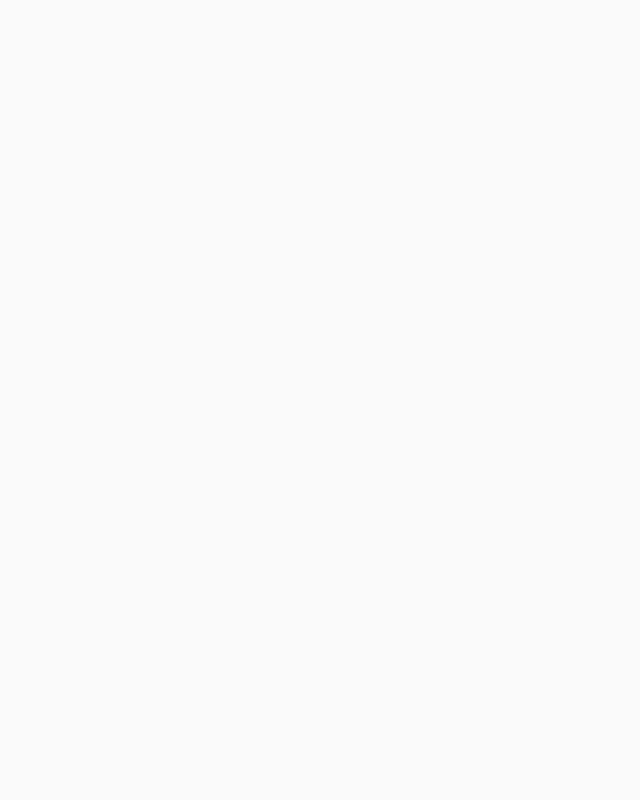
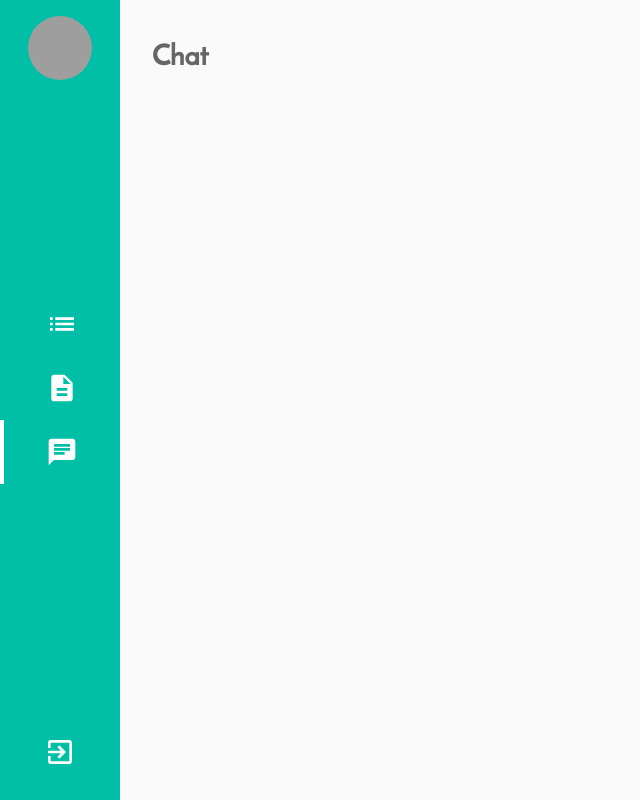
Before and after one commit to vinniimiranda/seu-job, a React (Create React App) app: page /chat in a window 1280 px wide. Shown: the whole page, without its empty margins (0-640 px from the left). Built offline with nearby package versions, Linux system fonts and the light colour scheme; grey boxes are pictures that could not be loaded.

Commit message:
Nav component and routes

```diff
--- /dev/null
+++ b/src/components/Nav/index.tsx
@@ -0,0 +1,52 @@
+import React from 'react';
+import { Box, useTheme, Avatar, List, ListItem, ListItemIcon } from '@material-ui/core';
+import { List as ListIcon, Description, Chat, ExitToApp } from '@material-ui/icons'
+import history from '../../services/history';
+const Nav: React.FC = () => {
+  const theme = useTheme()
+
+  const routes = [
+    { path: '/jobs', icon: () => <ListIcon style={{ fontSize: '2rem', color: theme.palette.type === "dark" ? theme.palette.primary.main : '#fff' }} /> },
+    { path: '/profile', icon: () => <Description style={{ fontSize: '2rem', color: theme.palette.type === "dark" ? theme.palette.primary.main : '#fff' }} /> },
+    { path: '/chat', icon: () => <Chat style={{ fontSize: '2rem', color: theme.palette.type === "dark" ? theme.palette.primary.main : '#fff' }} /> },
+  ]
+
+
+  return <Box width="120px" height="100vh" bgcolor={theme.palette.type === "dark" ? theme.palette.background.paper : theme.palette.primary.main}>
+    <Box display="flex" flexDirection="column" padding="1rem 0" justifyContent="space-between" alignItems="center" height="100%">
+      <Avatar alt="Remy Sharp" src="https://upload.wikimedia.org/wikipedia/commons/a/a0/Pierre-Person.jpg"
+        style={{
+          width: '4rem',
+          height: '4rem'
+        }} />
+      <Box justifySelf="center" alignSelf="center" style={{ width: "100%" }}>
+        <List component="ul">
+          {routes.map(route => (
+            <ListItem
+              disableGutters
+              key={route.path}
+              button
+              component="li"
+              onClick={() => history.push(route.path)}
+              style={{ padding: '1rem 0', borderLeft: history.location.pathname === route.path ? `4px solid ${theme.palette.type === "dark" ? theme.palette.primary.main : '#fff'}` : '4px solid transparent', width: '100% !important' }}>
+              <ListItemIcon style={{ display: 'flex', width: '100%', justifyContent: "center", margin: 0, padding: '0 2.2rem' }}>
+                {route.icon()}
+              </ListItemIcon>
+            </ListItem>
+          ))}
+        </List>
+      </Box>
+      <Box justifySelf="center" alignSelf="center" style={{ width: "100%" }}>
+        <List component="ul">
+          <ListItem component="li" onClick={() => alert('Saindo....')} button style={{ margin: '1.5rem 0 0 0' }}>
+            <ListItemIcon style={{ display: 'flex', width: '100%', justifyContent: "center", margin: 0, padding: 0 }}>
+              <ExitToApp style={{ fontSize: '2rem', color: theme.palette.type === "dark" ? theme.palette.primary.main : '#fff' }} />
+            </ListItemIcon>
+          </ListItem>
+        </List>
+      </Box>
+    </Box>
+  </Box>;
+}
+
+export default Nav;
--- /dev/null
+++ b/src/pages/Chat/index.tsx
@@ -0,0 +1,7 @@
+import React from 'react';
+
+const Chat: React.FC = () => {
+  return <h1>Chat</h1>
+}
+
+export default Chat;
--- /dev/null
+++ b/src/pages/Jobs/index.tsx
@@ -0,0 +1,7 @@
+import React from 'react';
+
+const Jobs: React.FC = () => {
+  return <h1>Jobs</h1>
+}
+
+export default Jobs;
--- /dev/null
+++ b/src/pages/Profile/index.tsx
@@ -0,0 +1,7 @@
+import React from 'react';
+
+const Profile: React.FC = () => {
+  return <h1>Profile</h1>
+}
+
+export default Profile;
--- a/src/pages/SignIn/index.tsx
+++ b/src/pages/SignIn/index.tsx
@@ -1,5 +1,5 @@
 import React from 'react';
-import { Box, Button, Grid, FormControl, InputLabel, Input } from '@material-ui/core';
+import { Box, Button, Grid, FormControl, InputLabel, Input, Checkbox, FormControlLabel, Link } from '@material-ui/core';
 import { useTheme } from '@material-ui/core/styles';
 
 import { useResponsive } from '../../hooks/useResponsive';
@@ -89,8 +89,24 @@ const SignIn: React.FC = () => {
               />
             </FormControl>
           </Grid>
+
+          <Grid item md={12} xs={12}>
+            <FormControlLabel
+              control={<Checkbox color={"primary"} checked name="rember" />}
+              label="Lembrar de mim?"
+            />
+          </Grid>
+
           <Grid item md={12} xs={12}>
             <Button size="large" fullWidth variant="contained" color="primary">Entrar</Button>
+          </Grid>
+          <Grid item md={12} xs={12}>
+            <Link style={{ textAlign: 'center', display: 'flex', justifyContent: 'center', width: '100%' }} component="button"
+              variant="body2"> Esqueceu sua sennha?</Link>
+          </Grid>
+          <Grid item md={12} xs={12}>
+            <Link style={{ textAlign: 'center', display: 'flex', justifyContent: 'center', width: '100%' }} component="button"
+              variant="body1">Criar conta</Link>
           </Grid>
         </Grid>
       </Box>
--- a/src/routes/Route.tsx
+++ b/src/routes/Route.tsx
@@ -1,11 +1,16 @@
 import React from 'react'
 
 import { Route, Redirect } from 'react-router-dom'
+import Nav from '../components/Nav'
+import { Box } from '@material-ui/core'
 
 const DefaultLayout: React.FC = ({ children }) => (
-  <div>
-    {children}
-  </div>
+  <Box display="flex">
+    <Nav />
+    <Box padding="1rem 2rem">
+      {children}
+    </Box>
+  </Box>
 )
 const AuthLayout: React.FC = ({ children }) => <>{children}</>
 
@@ -18,13 +23,13 @@ type Props = {
 
 const RouteWrapper: React.FC<Props> = ({ component: Component, isPrivate = false, ...rest }) => {
 
-  const signed = false
+  const signed = true
 
   if (!signed && isPrivate) {
     return <Redirect to="/signin" />
   }
   if (signed && !isPrivate) {
-    return <Redirect to="/" />
+    return <Redirect to="/jobs" />
   }
 
   const Layout = signed ? DefaultLayout : AuthLayout
--- a/src/routes/index.tsx
+++ b/src/routes/index.tsx
@@ -3,6 +3,9 @@ import Route from './Route';
 import { Switch } from 'react-router';
 
 const SignIn = lazy(() => import('../pages/SignIn'))
+const Jobs = lazy(() => import('../pages/Jobs'))
+const Profile = lazy(() => import('../pages/Profile'))
+const Chat = lazy(() => import('../pages/Chat'))
 
 
 export default function Routes () {
@@ -10,6 +13,9 @@ export default function Routes () {
     <Suspense fallback={<div>Loading...</div>}>
       <Switch>
         <Route path='/' exact component={props => <SignIn {...props} />} />
+        <Route path='/jobs' exact component={props => <Jobs {...props} />} isPrivate />
+        <Route path='/profile' exact component={props => <Profile {...props} />} isPrivate />
+        <Route path='/chat' exact component={props => <Chat {...props} />} isPrivate />
       </Switch>
     </Suspense>
   );
```
